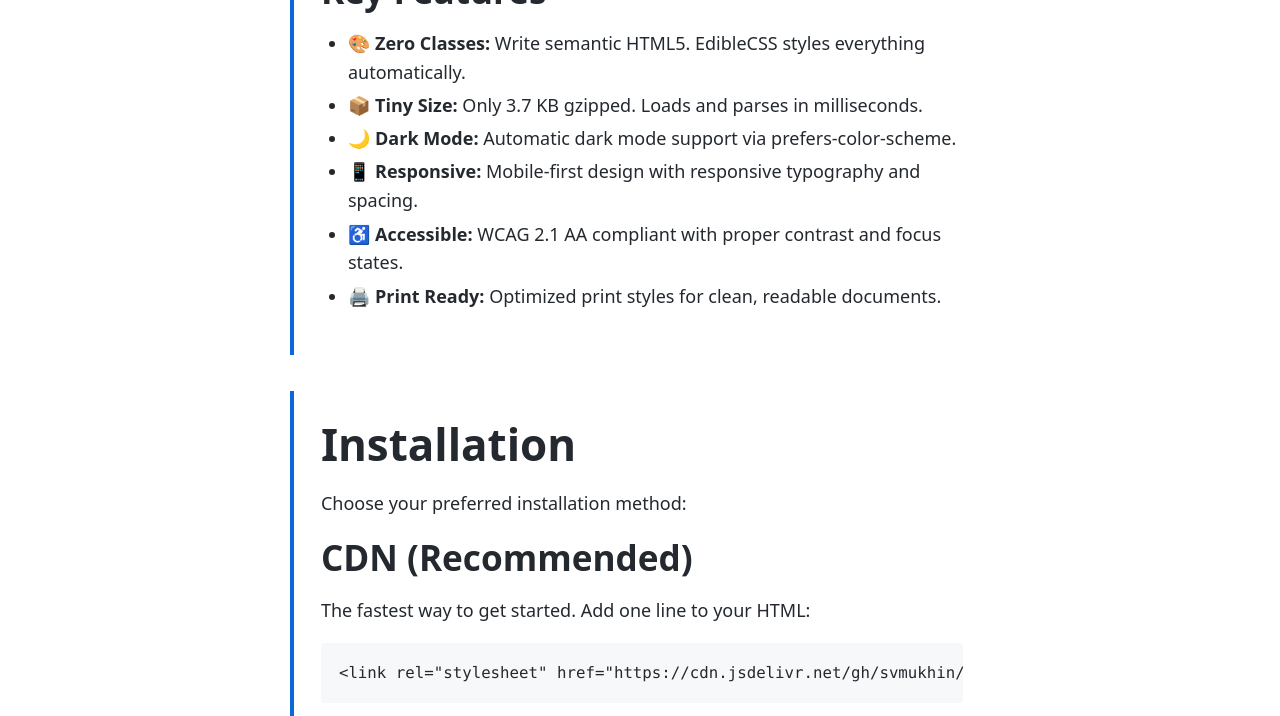
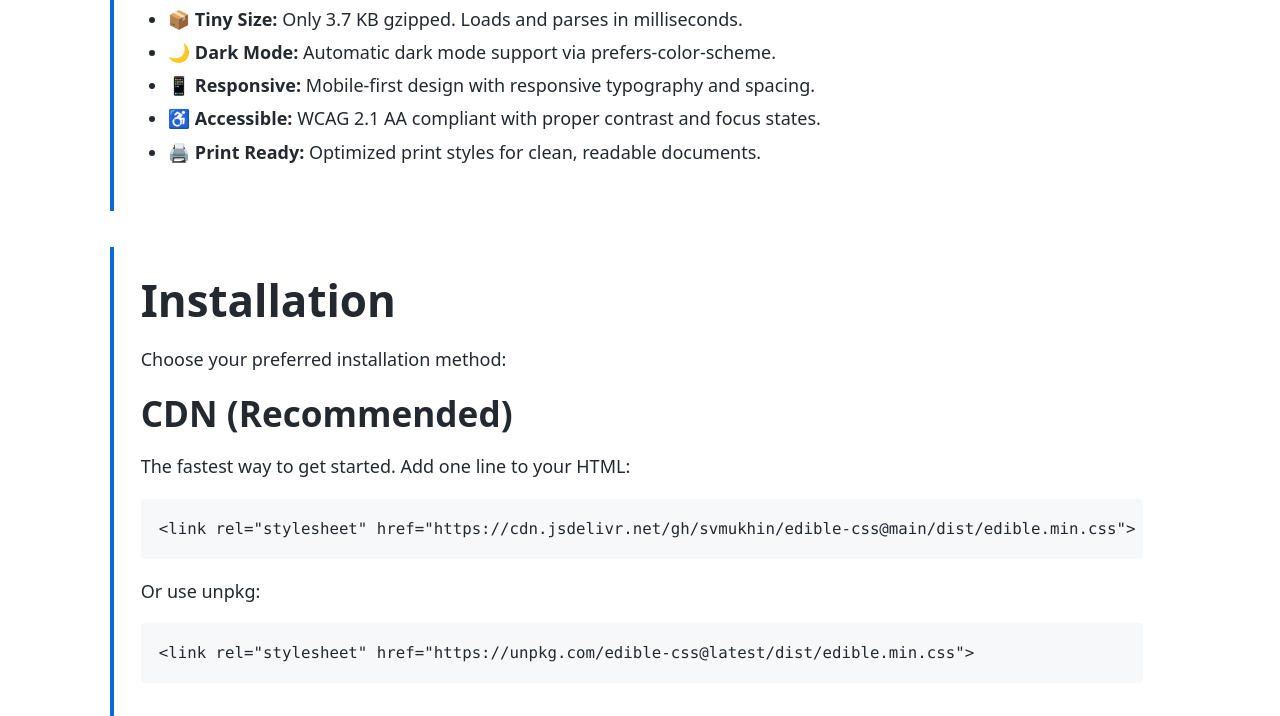
Before and after one commit to svmukhin/edible-css, a website: page docs/index.html in a window 1280 px wide. Shown: the part 754-1470 px from the top of the page. Drawn offline with nearby package versions, Linux system fonts and the light colour scheme; files that its build step writes are made by us from their sources.

Commit message:
feat: change max-with for tablets and desktops

```diff
--- a/src/base.css
+++ b/src/base.css
@@ -40,7 +40,7 @@ body {
   line-height: 1.6;
 
   /* Content width constraint for optimal readability */
-  max-width: 75ch;
+  max-width: 70ch;
   margin: 0 auto;
   padding: 0 var(--space-md);
 }
@@ -49,12 +49,14 @@ body {
 @media (min-width: 768px) {
   body {
     padding: 0 var(--space-lg);
+    max-width: 90ch;
   }
 }
 
 @media (min-width: 1024px) {
   body {
     padding: 0 var(--space-xl);
+    max-width: 110ch;
   }
 }
 
```
